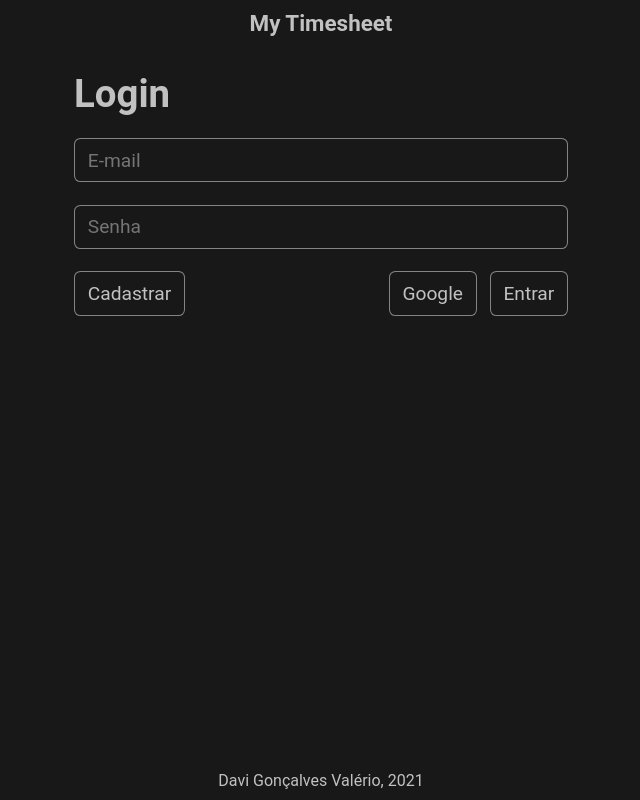
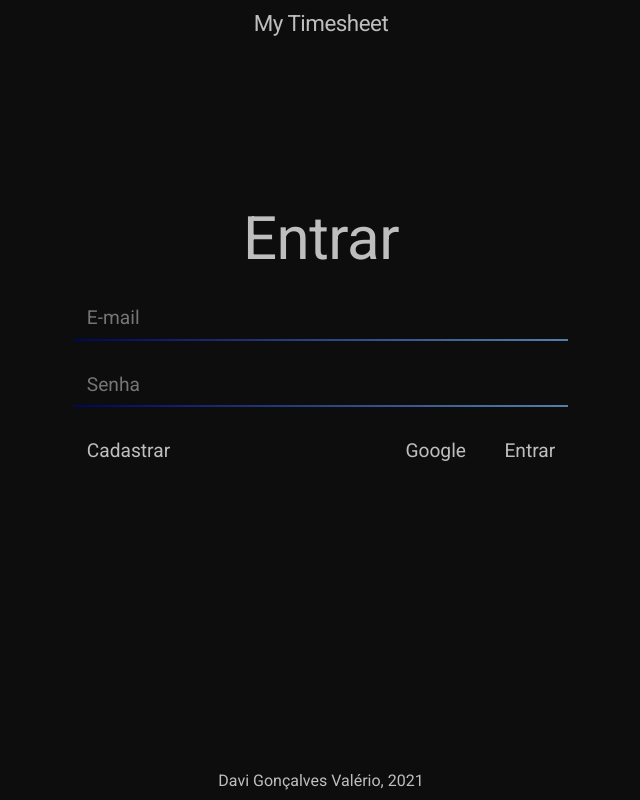
Before and after one commit to Dgvalerio/my-timesheet, a React (Create React App) app: page /signIn in a window 1280 px wide. Shown: the whole page, without its empty margins (319-959 px from the left). Built offline with nearby package versions, Linux system fonts and the light colour scheme.

Commit message:
Gradient style in signIn page.

```diff
--- a/public/index.html
+++ b/public/index.html
@@ -4,11 +4,14 @@
   <meta charset='utf-8' />
   <link rel='icon' href='%PUBLIC_URL%/fav.png' />
   <meta name='viewport' content='width=device-width, initial-scale=1' />
-  <meta name='theme-color' content='#303030' />
+  <meta name='theme-color' content='#0D0D0D' />
   <meta name='description' content='My Timesheet' />
   <link rel='apple-touch-icon' href='%PUBLIC_URL%/fav.png' />
   <link rel='manifest' href='%PUBLIC_URL%/fav.png' />
   <title>My Timesheet</title>
+  <style>
+      @import url('https://fonts.googleapis.com/css2?family=Roboto&display=swap');
+  </style>
 </head>
 <body>
   <noscript>Você precisa habilitar o JavaScript para rodar essa página.</noscript>
--- a/src/components/Header.tsx
+++ b/src/components/Header.tsx
@@ -35,11 +35,11 @@ const SHeader = styled.header<{ auth: boolean }>`
     }
 
     &:hover {
-      background-color: #ffffff11;
+      background-color: ${({ theme }) => theme.colors.actions.hover};
     }
 
     &:active {
-      background-color: #00000033;
+      background-color: ${({ theme }) => theme.colors.actions.active};
     }
   }
 `;
--- a/src/pages/SignIn.tsx
+++ b/src/pages/SignIn.tsx
@@ -24,7 +24,7 @@ const SignIn: FC = () => {
   return (
     <Wrapper>
       <form onSubmit={handleSubmit}>
-        <h1>Login</h1>
+        <h1>Entrar</h1>
         <label htmlFor="email">
           <input
             id="email"
--- a/src/styles/SignIn.ts
+++ b/src/styles/SignIn.ts
@@ -11,6 +11,8 @@ const StyledSignIn = styled.main`
 
   justify-content: center;
   padding: ${({ theme }) => theme.sizes.padding};
+  margin-top: auto;
+  margin-bottom: auto;
 
   form {
     flex-direction: column;
@@ -20,7 +22,7 @@ const StyledSignIn = styled.main`
     gap: ${({ theme }) => theme.sizes.gap};
 
     h1 {
-      font-size: 2.4rem;
+      text-align: center;
     }
 
     input,
@@ -29,23 +31,55 @@ const StyledSignIn = styled.main`
       background-color: ${({ theme }) => theme.colors.background};
       color: ${({ theme }) => theme.colors.text};
       font-size: 1.2rem;
-      border-radius: 0.4rem;
-      border: 1px solid ${({ theme }) => theme.colors.border};
+      border: none;
+    }
+
+    label {
+      flex-direction: column;
+
+      &:focus-within::after {
+        animation: active linear 8s infinite;
+      }
+
+      &::after {
+        content: '';
+        background: linear-gradient(to right, #020659, #a6f9fd, #020659);
+        background-size: 400% 400%;
+
+        height: 2px;
+      }
+
+      input {
+        width: auto;
+      }
+    }
+
+    @keyframes active {
+      0% {
+        background-position: 0 50%;
+      }
+      50% {
+        background-position: 200% 50%;
+      }
+      100% {
+        background-position: 400% 50%;
+      }
     }
 
     button {
       cursor: pointer;
       outline: none;
       justify-content: center;
+      border-radius: 0.4rem;
 
       &:hover {
-        background-color: ${({ theme }) => theme.colors.text};
-        color: ${({ theme }) => theme.colors.background};
+        background: linear-gradient(to right, #010326, #1a0d73, #010326);
+        background-size: 400% 400%;
+        animation: active linear 8s infinite;
       }
 
       &:active {
-        background-color: #fff;
-        color: #000;
+        background-color: ${({ theme }) => theme.colors.actions.active};
       }
     }
 
--- a/src/styles/global.ts
+++ b/src/styles/global.ts
@@ -1,10 +1,9 @@
 import { createGlobalStyle } from 'styled-components';
 
 export default createGlobalStyle`
-  @import url('https://fonts.googleapis.com/css2?family=Roboto&display=swap');
-
   * {
     margin: 0;
+    outline: none;
     font-family: Roboto, sans-serif;
   }
 
@@ -24,4 +23,10 @@ export default createGlobalStyle`
   svg {
     fill: ${(props) => props.theme.colors.text};
   }
+
+  h1 {
+    font-size: 60px;
+    font-weight: lighter;
+    letter-spacing: -0.5px;
+  }
 `;
--- a/src/styles/theme.ts
+++ b/src/styles/theme.ts
@@ -7,9 +7,13 @@ const theme = {
     },
   },
   colors: {
-    background: '#181818',
+    background: '#0D0D0D',
     text: '#FFFFFFBB',
     border: '#FFFFFF77',
+    actions: {
+      active: '#00000033',
+      hover: '#FFFFFF11',
+    },
   },
 };
 
```
